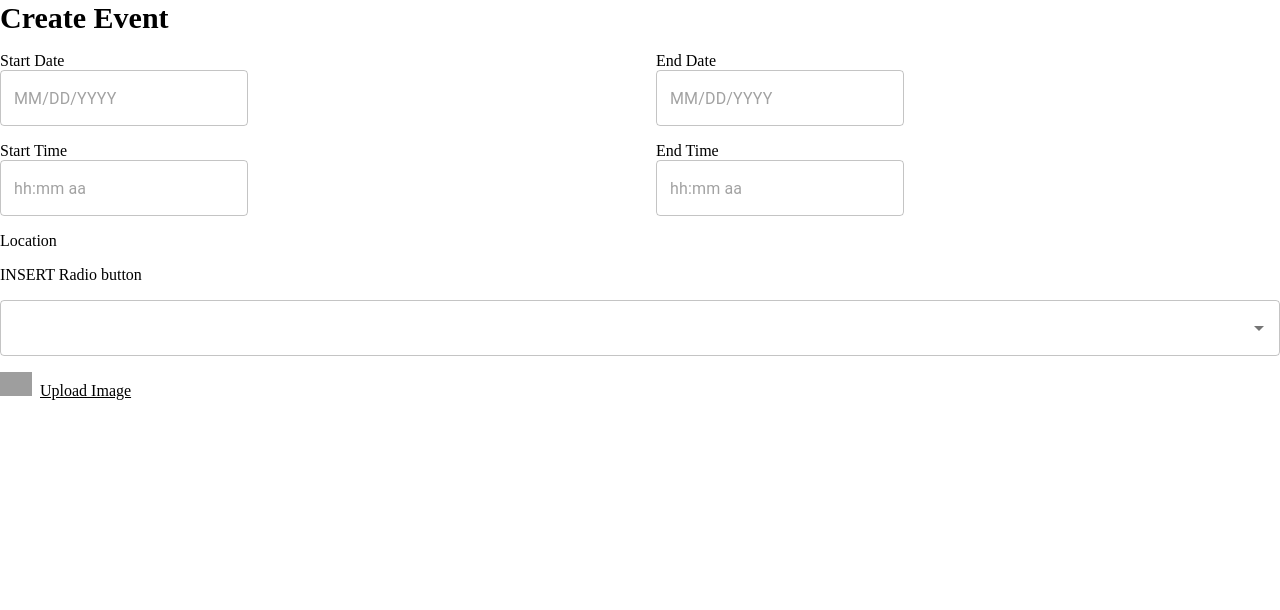
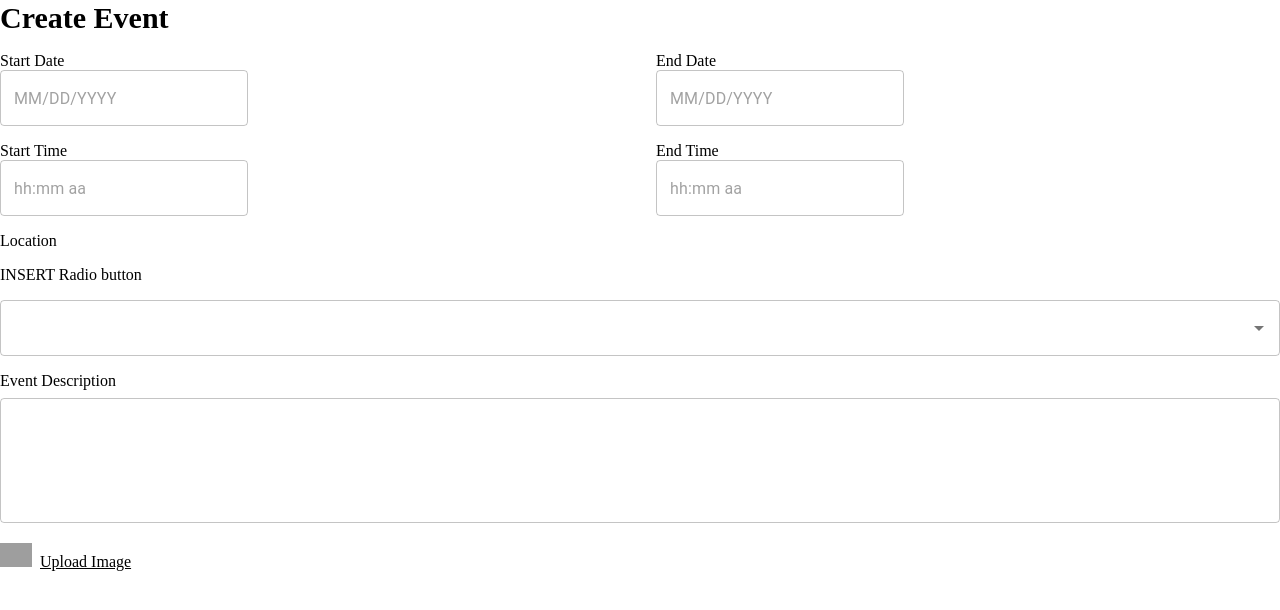
Before and after one commit to cornellh4i/lagos-volunteers, a Next.js app in the folder frontend/: page /events/create in a window 1280 px wide. Shown: the top 610 px of the page. Built offline with nearby package versions, Linux system fonts and the light colour scheme; no server answers; grey boxes are pictures that could not be loaded.

Commit message:
added to form

```diff
--- a/frontend/src/components/molecules/EventForm.tsx
+++ b/frontend/src/components/molecules/EventForm.tsx
@@ -3,6 +3,7 @@ import DatePicker from "../atoms/DatePicker";
 import TimePicker from "../atoms/TimePicker";
 import LocationPicker from "../atoms/LocationPicker";
 import Upload from "../atoms/Upload";
+import MultilineTextField from "../atoms/MultilineTextField";
 
 /** An EventForm page */
 const EventForm = () => {
@@ -25,6 +26,7 @@ const EventForm = () => {
         <div> Location </div>
         <div> INSERT Radio button </div>
         <LocationPicker label="" />
+        <MultilineTextField label="Event Description" required={true} status="" incorrectEntryText=""/>
         <Upload />
       </div>
     </div>
```
